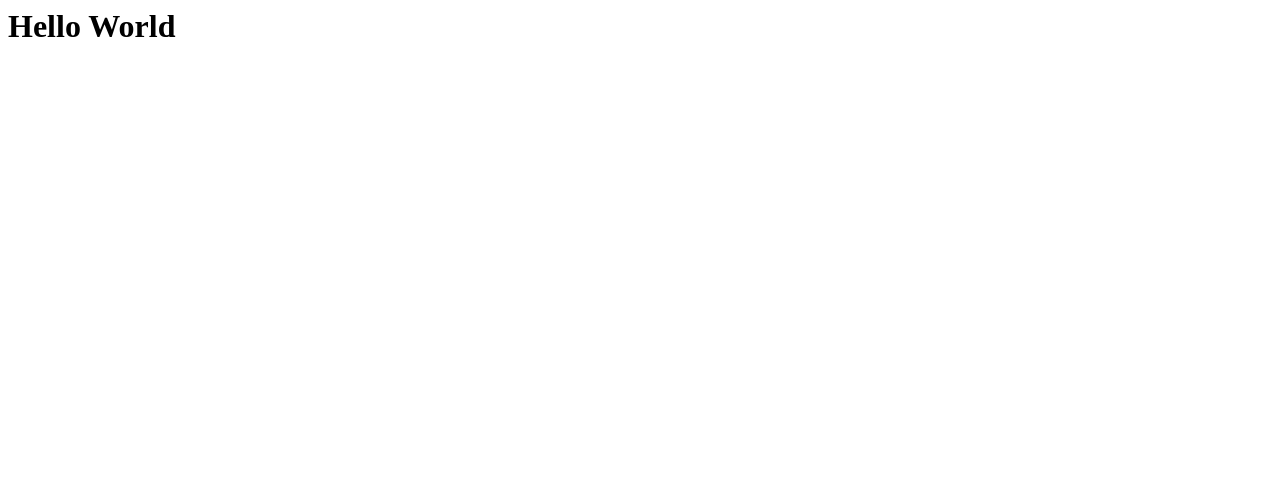
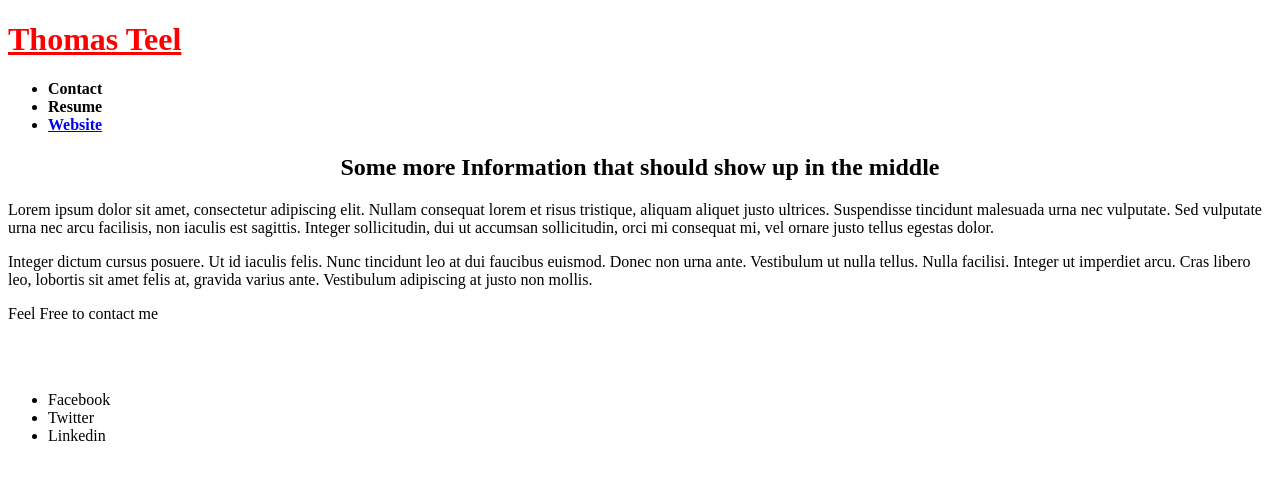
Before and after one commit to twteel/twteel.github.io, a plain HTML site: page index.html in a window 1280 px wide. Drawn offline with Linux system fonts and the light colour scheme.

Commit message:
CSS learning

```diff
--- a/index.html
+++ b/index.html
@@ -1 +1,48 @@
-<h1>Hello World</h1>
+<!DOCTYPE html>
+<html>
+<head>
+<title> Thomas </title>
+		<style type ="text/css">
+h1 { color:red;
+text-decoration: underline;
+margin-right: 20px}
+
+
+</style>
+
+
+
+
+<div id="header">
+<div><h1> Thomas Teel </h1>
+</head>
+
+<body>
+<b><ul> <li>Contact</li>
+<li> Resume </li>
+<li> <a href=http://www.twteel.com> Website </a> </li>
+</ul>
+</b></body><div>
+
+<div id="content">
+<div>
+<h2><center> Some more Information that should show up in the middle </center></h2>
+
+<body>
+<p>Lorem ipsum dolor sit amet, consectetur adipiscing elit. Nullam consequat lorem et risus tristique, aliquam aliquet justo ultrices. Suspendisse tincidunt malesuada urna nec vulputate. Sed vulputate urna nec arcu facilisis, non iaculis est sagittis. Integer sollicitudin, dui ut accumsan sollicitudin, orci mi consequat mi, vel ornare justo tellus egestas dolor. </p>
+
+<p>Integer dictum cursus posuere. Ut id iaculis felis. Nunc tincidunt leo at dui faucibus euismod. Donec non urna ante. Vestibulum ut nulla tellus. Nulla facilisi. Integer ut imperdiet arcu. Cras libero leo, lobortis sit amet felis at, gravida varius ante. Vestibulum adipiscing at justo non mollis.</p>
+</body>
+</div>
+<p>
+Feel Free to contact me</p>
+<br>
+<br>
+<div id=footer>
+<div>
+<ul> <li> Facebook </li>
+<li> Twitter </li>
+<li> Linkedin </li></ul>
+</div>
+
+</body>
```
